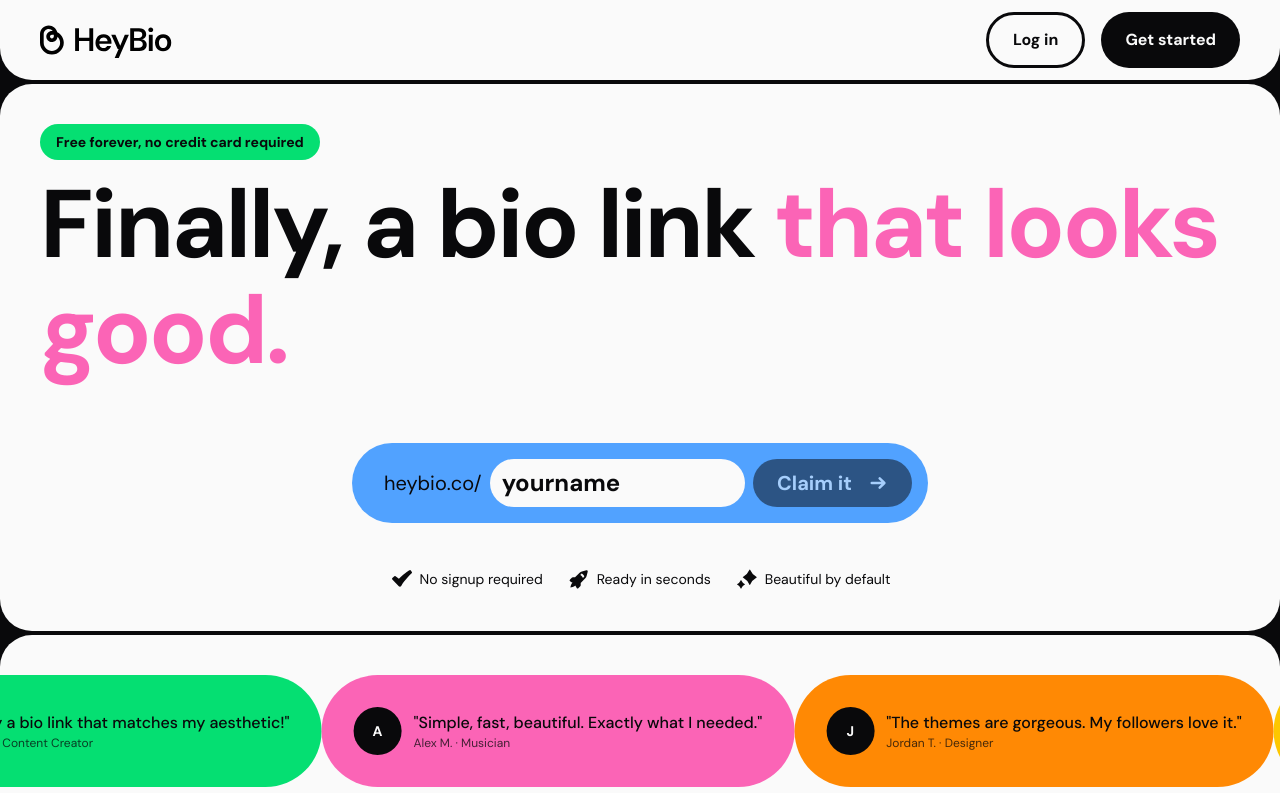
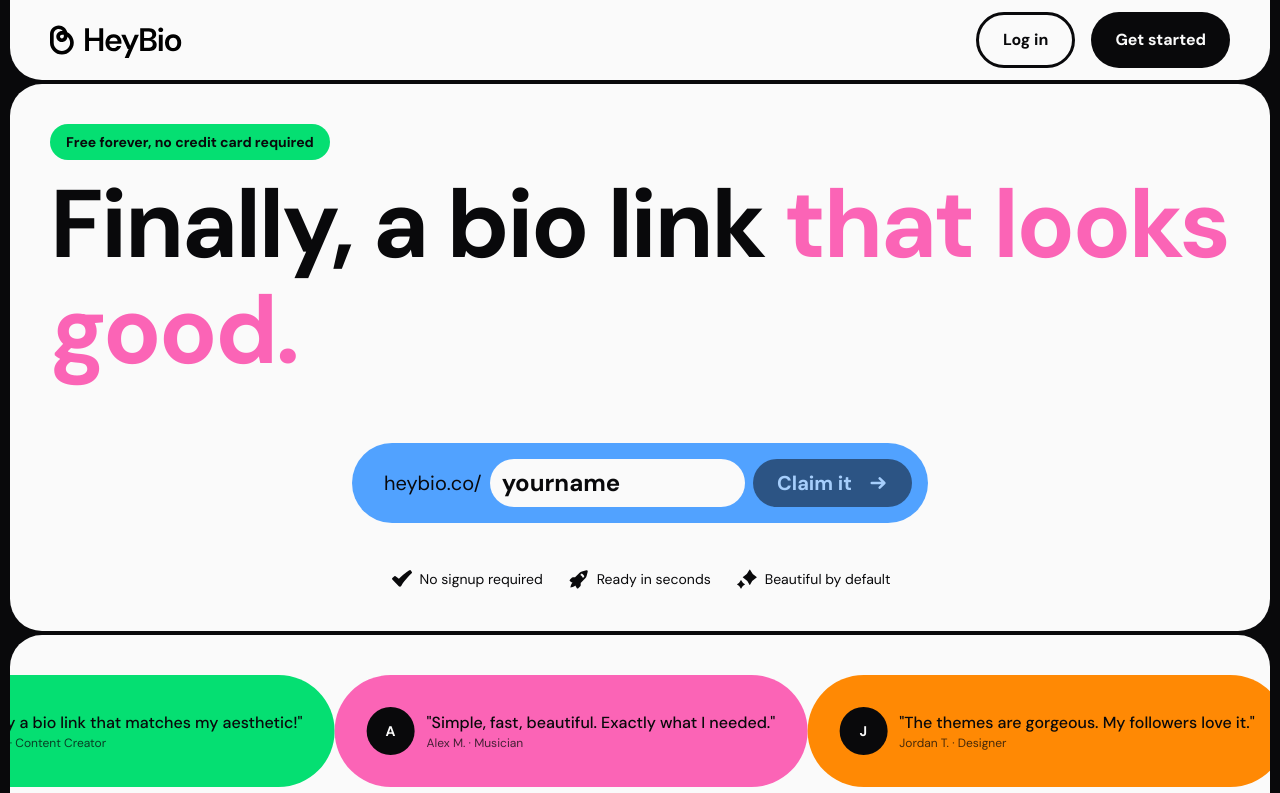
Before and after one commit to eitan-roberto/heybio, a Next.js app: page / in a window 1280 px wide. Shown: the top 793 px of the page. Built offline with nearby package versions, Linux system fonts and the light colour scheme.

Commit message:
fix screollbar

```diff
--- a/src/app/globals.css
+++ b/src/app/globals.css
@@ -42,22 +42,47 @@
   color: var(--color-top);
 }
 
-/* Scrollbar */
+/* Scrollbar - Overlay Style */
+* {
+  scrollbar-width: thin;
+  scrollbar-color: rgba(0, 0, 0, 0.3) transparent;
+}
+
 ::-webkit-scrollbar {
   width: 8px;
   height: 8px;
 }
 
 ::-webkit-scrollbar-track {
-  background: var(--color-mid);
+  background: transparent;
 }
 
 ::-webkit-scrollbar-thumb {
-  background: var(--color-mid);
+  background: rgba(0, 0, 0, 0.9);
+  border-radius: 4px;
 }
 
 ::-webkit-scrollbar-thumb:hover {
-  background: var(--color-mid);
+  background: rgba(0, 0, 0, 0.4);
+}
+
+/* Make scrollbar overlay content */
+html {
+  overflow: overlay;
+  overflow: auto;
+}
+
+@supports (scrollbar-gutter: stable) {
+  html {
+    overflow: auto;
+    scrollbar-gutter: stable both-edges;
+  }
+}
+
+@media (pointer: fine) {
+  ::-webkit-scrollbar {
+    position: absolute;
+  }
 }
 
 /* Utility Classes */
```
